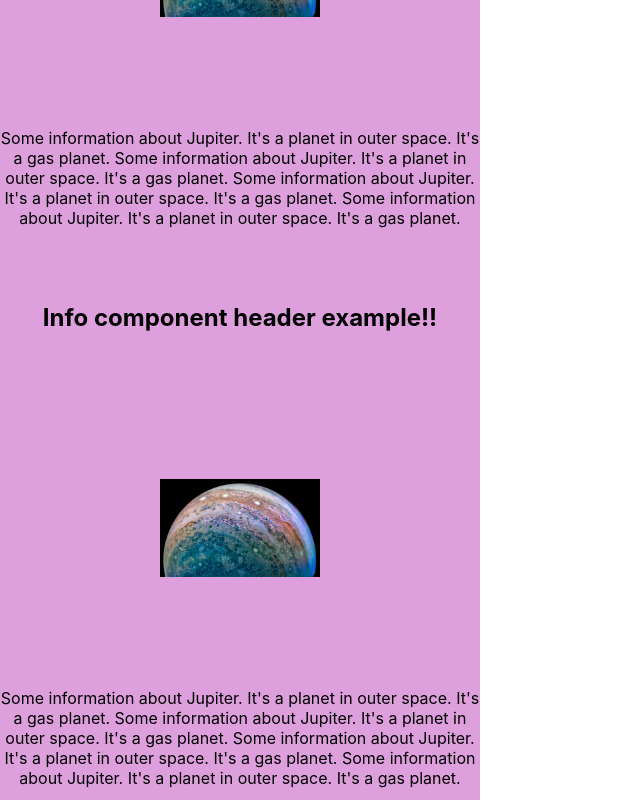
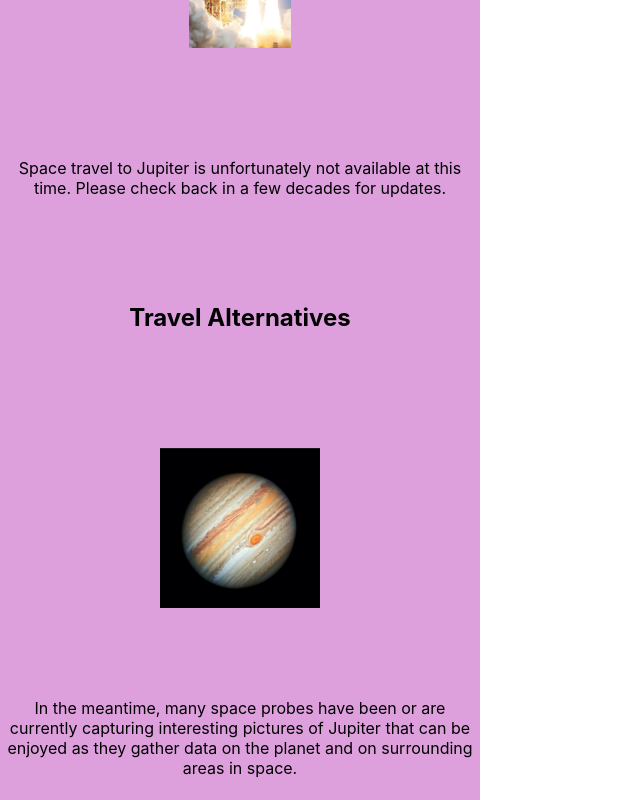
Before and after one commit to chystarr/visit-jupiter, a React (Create React App) app: page /visit in a window 1280 px wide. Shown: the part 500-1300 px from the top of the page, without its empty margins (0-640 px from the left). Built offline with nearby package versions, Linux system fonts and the light colour scheme.

Commit message:
Added content for visit page

```diff
--- a/src/components/Visit.js
+++ b/src/components/Visit.js
@@ -2,17 +2,18 @@ import React from "react";
 
 import "./css/Visit.css";
 import InfoCard from "./InfoCard";
-import placeholder from "./img/placeholder.jpg";
+import spaceship from "./img/spaceship.jpg";
+import jupiterPhoto from "./img/jupiter-photo.jpg";
 
 function Visit() {
-  const header = "Info component header example!!";
-  const text = "Some information about Jupiter. It's a planet in outer space. It's a gas planet. Some information about Jupiter. It's a planet in outer space. It's a gas planet. Some information about Jupiter. It's a planet in outer space. It's a gas planet. Some information about Jupiter. It's a planet in outer space. It's a gas planet.";
+  const headers = ["Transportation", "Travel Alternatives"];
+  const descriptions = ["Space travel to Jupiter is unfortunately not available at this time. Please check back in a few decades for updates.",
+    "In the meantime, many space probes have been or are currently capturing interesting pictures of Jupiter that can be enjoyed as they gather data on the planet and on surrounding areas in space."];
 
   return (
     <div className="visit-page">
-      <InfoCard image={placeholder} header={header} text={text}/>
-      <InfoCard image={placeholder} header={header} text={text}/>
-      <InfoCard image={placeholder} header={header} text={text}/>
+      <InfoCard image={spaceship} header={headers[0]} text={descriptions[0]}/>
+      <InfoCard image={jupiterPhoto} header={headers[1]} text={descriptions[1]}/>
     </div>
   );
 }
```
Also changed, not shown: src/components/img/jupiter-photo.jpg (added), src/components/img/spaceship.jpg (added).
